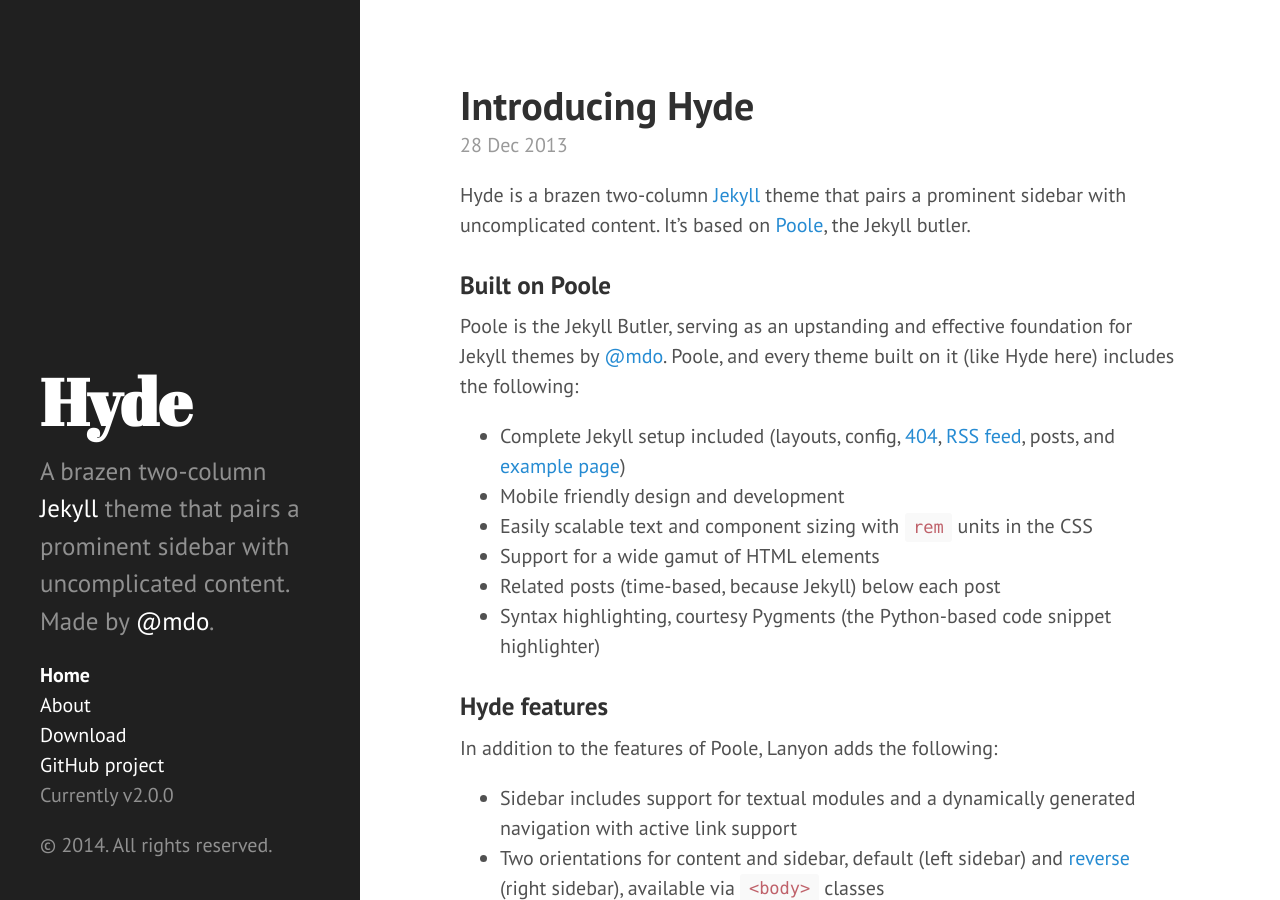
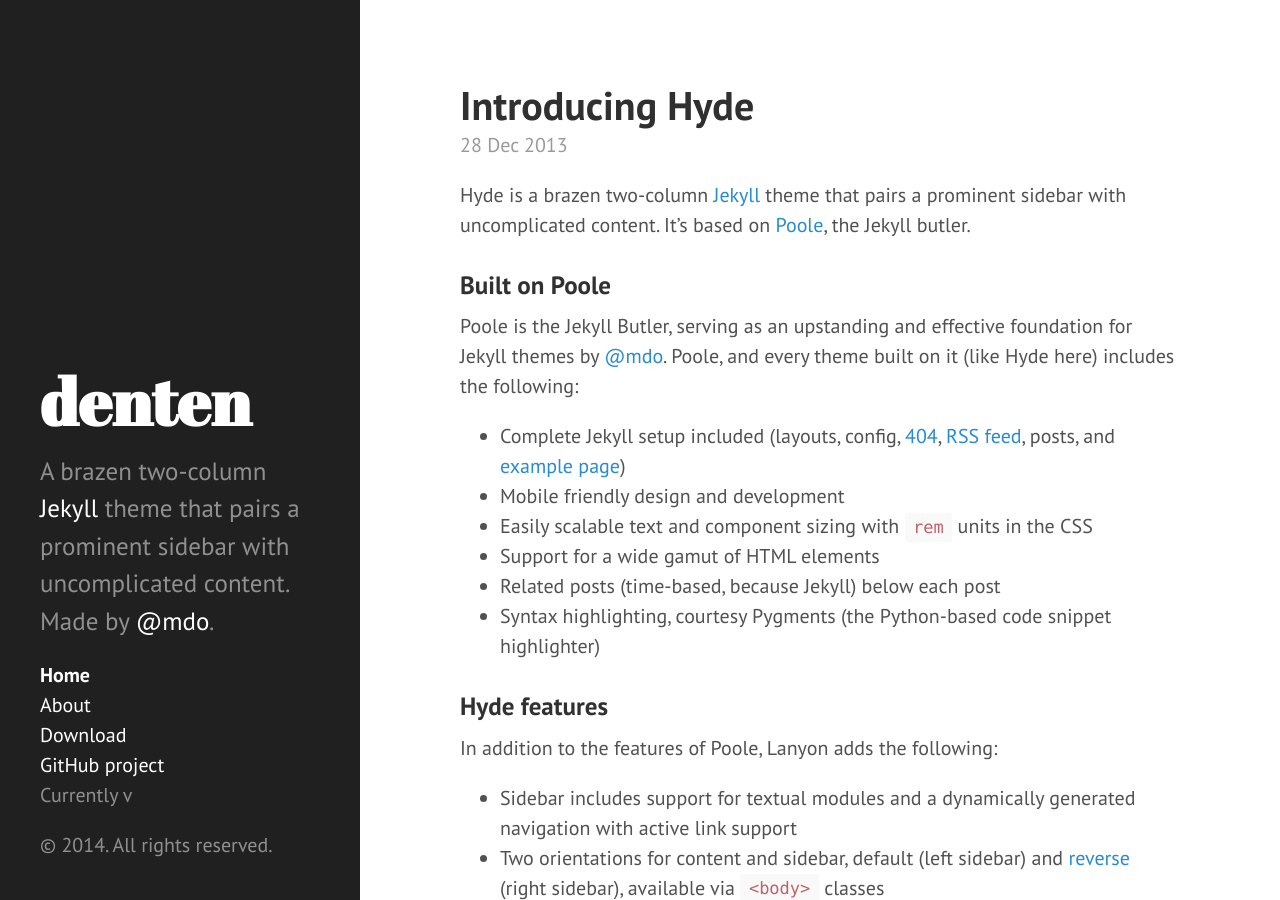
Before and after one commit to denten/denten.github.io, a Jekyll site: the page built from index.html, in a window 1280 px wide and 900 px high. Built offline with Jekyll 4.4.1, drawn with Linux system fonts in a browser that asks for light colours; Markdown is read by kramdown in place of the engine named in the settings; the list of posts is cut into pages by our own code.

Commit message:
CNAME change

```diff
--- a/CNAME
+++ b/CNAME
@@ -1 +1 @@
-hyde.getpoole.com
+denten.github.io
--- a/_config.yml
+++ b/_config.yml
@@ -6,19 +6,18 @@
 permalink:        pretty
 
 # Setup
-title:            Hyde
+title:            denten
 tagline:          'A Jekyll theme'
 description:      'A brazen two-column <a href="http://jekyllrb.com" target="_blank">Jekyll</a> theme that pairs a prominent sidebar with uncomplicated content. Made by <a href="https://twitter.com/mdo" target="_blank">@mdo</a>.'
 url:              http://hyde.getpoole.com
 
 author:
-  name:           'Mark Otto'
-  url:            https://twitter.com/mdo
+  name:           'Dennis Tenen'
+  url:            https://twitter.com/dennistenen
 
 paginate:         5
 
 # Custom vars
-version:          2.0.0
 
 github:
-  repo:           https://github.com/poole/hyde
+  repo:           https://github.com/denten/denten.github.io
```
